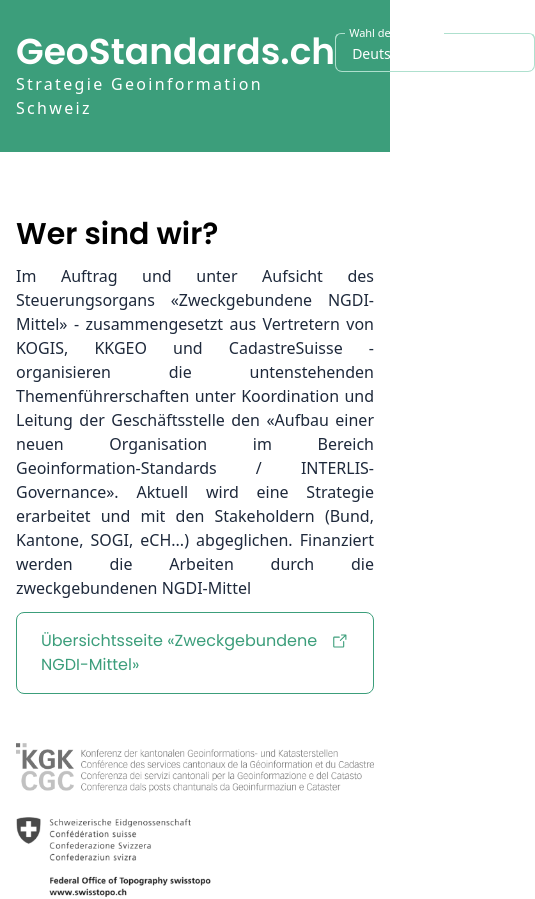
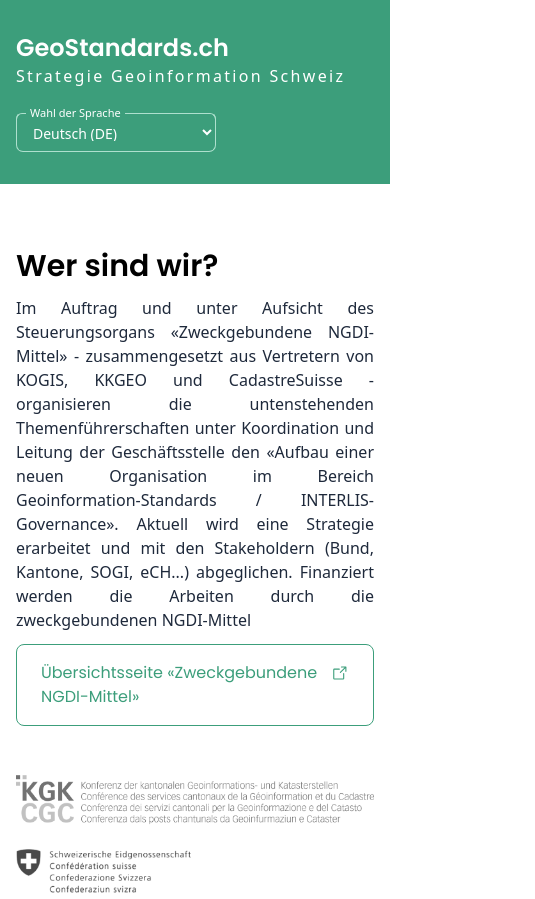
Before and after one commit to geostandards-ch/gs-website, a Vue app: page / in a window 390 px wide. Shown: the top 899 px of the page, 535 px wide, since content can reach past the window. Built offline with nearby package versions, Linux system fonts and the light colour scheme.

Commit message:
fix: Responsive header with langpicker

```diff
--- a/src/components/TheHeader.vue
+++ b/src/components/TheHeader.vue
@@ -1,15 +1,15 @@
 <template>
   <nav class="bg-primary-500">
     <div class="container m-auto px-4 py-8">
-      <div class="flex justify-between">
+      <div class="flex flex-col sm:flex-row justify-between">
         <div class="text-white">
-          <h1 class="font-display font-bold text-4xl">
+          <h1 class="font-display font-bold text-2xl sm:text-3xl md:text-4xl">
             {{ t("general.title") }}
           </h1>
           <p class="headline">{{ t("general.headline") }}</p>
         </div>
 
-        <LangPicker />
+        <LangPicker class="mt-6 sm:mt-0" />
       </div>
     </div>
   </nav>
```
